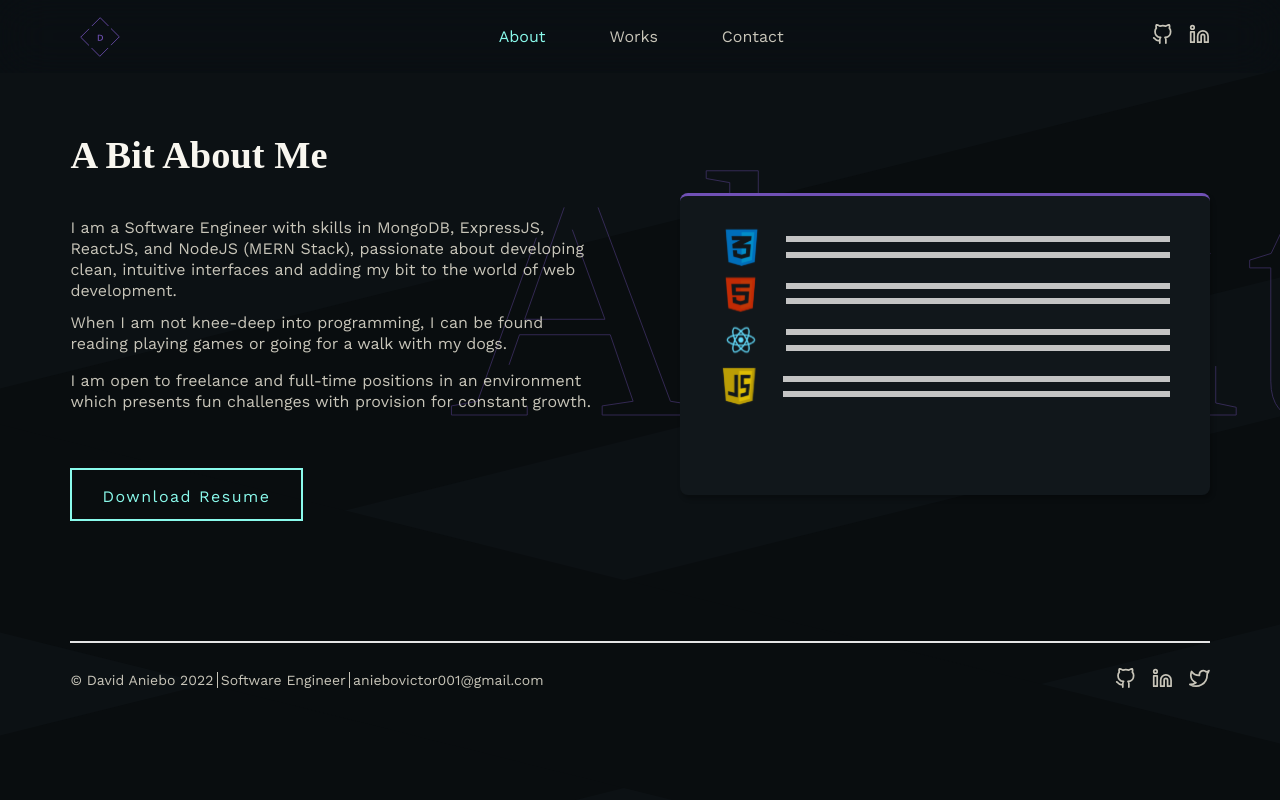
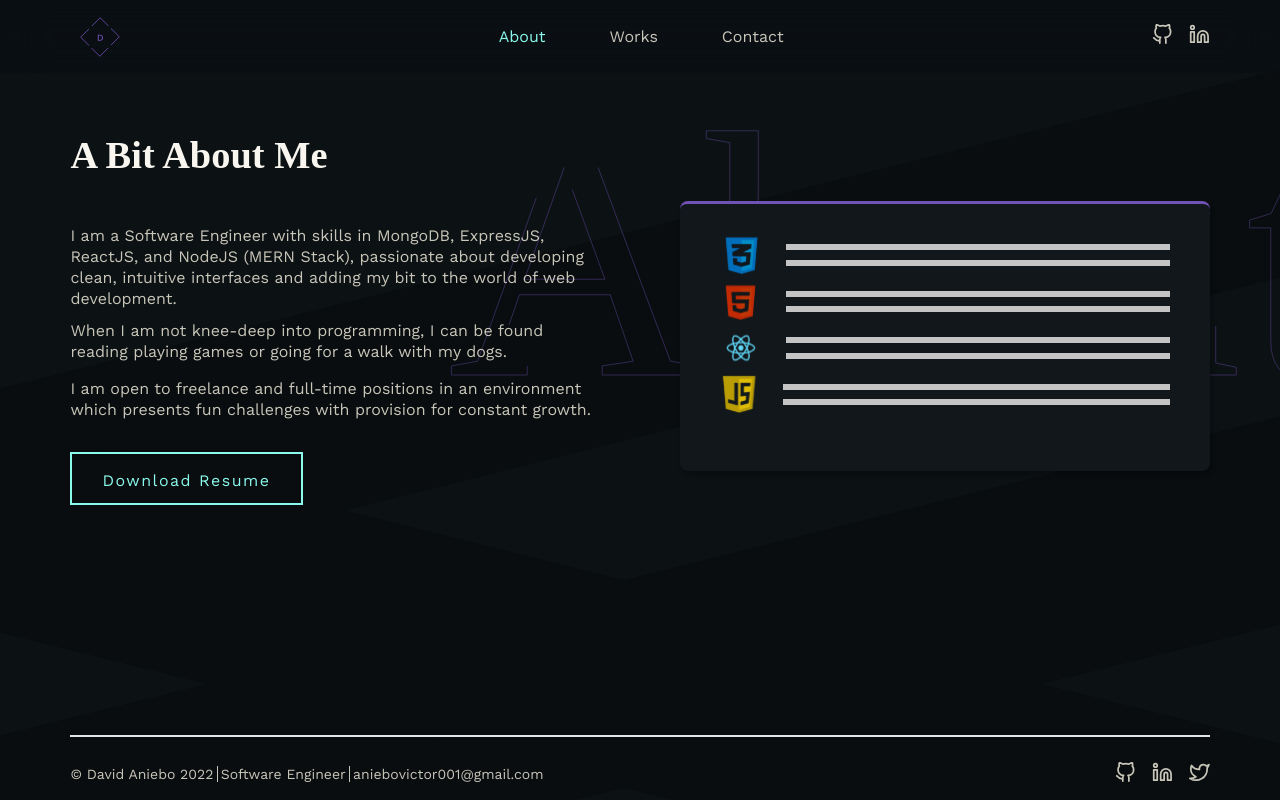
Before and after one commit to Webmekanic/My-Portfolio-v2.0.0, a React (Create React App) app: page /about in a window 1280 px wide. Built offline with nearby package versions, Linux system fonts and the light colour scheme; no server answers; a web font is replaced by a local one.

Commit message:
fix about page styling

```diff
--- a/src/pages/About.jsx
+++ b/src/pages/About.jsx
@@ -91,8 +91,8 @@ const About = () => {
               </div>
             </section>
           </AboutDavid>
-          <Footer classname="aboutFooter socialIcon" />
         </section>
+        <Footer classname="aboutFooter socialIcon" />
       </AboutMe>
     </>
   )
--- a/src/styles/AboutStyle.jsx
+++ b/src/styles/AboutStyle.jsx
@@ -1,11 +1,11 @@
 import styled from "styled-components"
 
 export const AboutMe = styled.div`
-  background-color: transparent;
   position: relative;
+  width: 100%;
   z-index: 20;
-  width: 100%;
-  height: 100vh;
+  height: 100%;
+  padding-bottom: 10rem;
 
   .pattern1 {
     background: ${({ theme }) => theme.colors.barColor};
@@ -30,7 +30,6 @@ export const AboutMe = styled.div`
     right: 0;
     top: 30rem;
   }
-
   .pattern3 {
     position: absolute;
     background: ${({ theme }) => theme.colors.barColor};
@@ -42,25 +41,22 @@ export const AboutMe = styled.div`
     right: 0;
     top: 30rem;
   }
-  .aboutContainer {
-    position: relative;
-    z-index: 20;
-    width: 100%;
-    height: 100vh;
+
+  .aboutFooter {
+    position: absolute;
+    bottom: 10px;
+    width: 89%;
+    left: 0;
+    right: 0;
+    margin: auto;
   }
+
   .AboutBgText {
     position: absolute;
     top: 45px;
   }
 
-  .aboutFooter {
-    position: absolute;
-    padding-left: 30px;
-    padding-right: 30px;
-  }
-
   @media ${({ theme }) => theme.mediaQueries.medium} {
-    // border: 2px solid red;
     .pattern1 {
       top: 12rem;
       transform: skewY(-15.5deg);
@@ -79,20 +75,6 @@ export const AboutMe = styled.div`
   }
 
   @media ${({ theme }) => theme.mediaQueries.large} {
-    padding-bottom: 3rem;
-
-    .skillsCard {
-      height: 302px;
-    }
-
-    .aboutAniebo1 {
-      margin-top: 1rem;
-      padding-bottom: 5rem;
-    }
-    .downloadResumeButton {
-      margin-top: 3.5rem;
-    }
-
     .pattern1 {
       top: 14.3rem;
       transform: skewY(-14deg);
@@ -105,12 +87,7 @@ export const AboutMe = styled.div`
       top: 36.5rem;
       transform: skewY(14deg);
     }
-
-    .aboutFooter {
-      // border: 2px solid purple;
-    }
   }
-
   @media (min-width: 481px) and (max-width: 1023px) {
     .pattern1 {
       height: 12rem;
@@ -128,55 +105,30 @@ export const AboutMe = styled.div`
     }
   }
 
-  @media ${({ theme }) => theme.mediaQueries.above768} {
-    overflow: hidden;
-    min-height: 100vh;
-
-    .aboutFooter {
-      position: relative;
-      width: 89%;
-      margin: auto;
-      padding: unset;
+  @media (max-width: 414px) {
+    .AboutBgText {
+      top: -45px;
     }
   }
+
   @media ${({ theme }) => theme.mediaQueries.below768} {
-    // border: 2px solid red;
-    height: 100%;
-    padding-bottom: 1rem;
-
     .skillsCard {
       background: none;
       box-shadow: none;
       border: none;
       padding: 0;
       margin-top: 3rem;
-      // border: 2px solid red;
-      // height: unset;
     }
     .skillSet {
       padding: 0;
       margin-top: 1rem;
     }
+  }
 
-    .aboutFooter {
-      margin-top: 2rem;
-      padding-bottom: 2rem;
-    }
-
-    @media (max-width: 414px) {
-      .pattern2 {
-        top: 32rem;
-      }
-      .pattern3 {
-        top: 32rem;
-      }
-
-      .AboutBgText {
-        top: -45px;
-      }
-    }
-  }
-  @media ${({ theme }) => theme.mediaQueries.xtraLarge} {
-    // border: 4px solid white;
+  @media ${({ theme }) => theme.mediaQueries.above768} {
+    height: unset;
+    height: 100vh;
+    overflow: hidden;
+    padding-bottom: 0;
   }
 `
```
